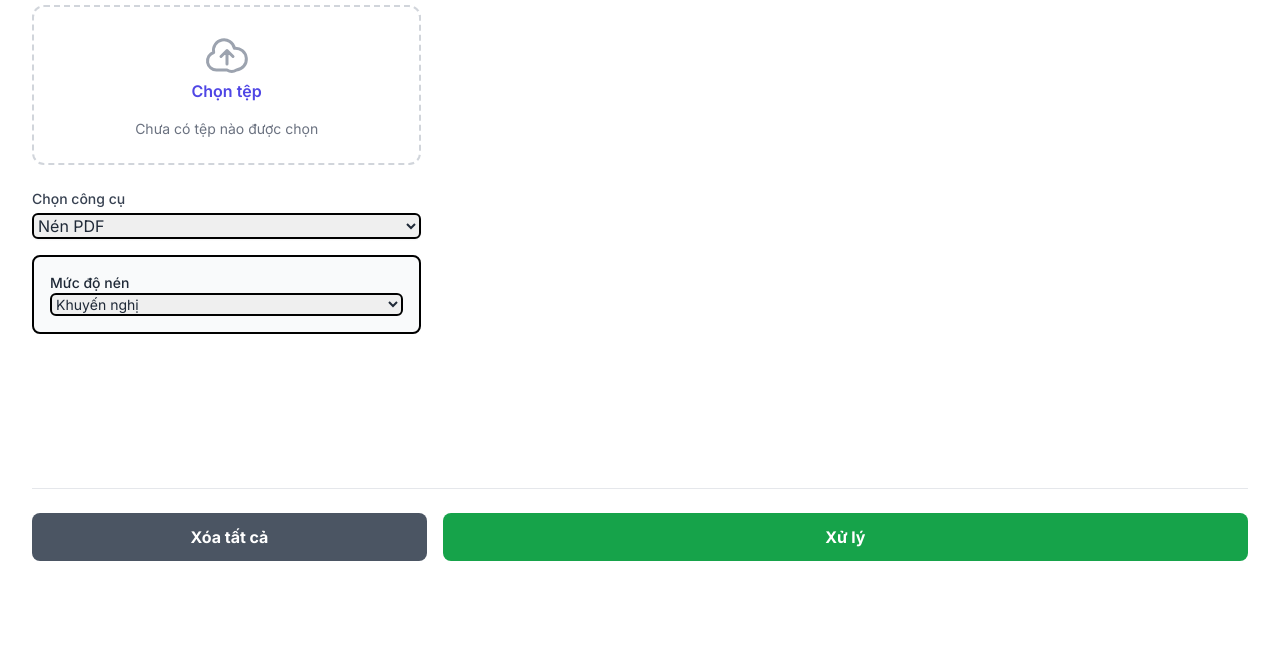
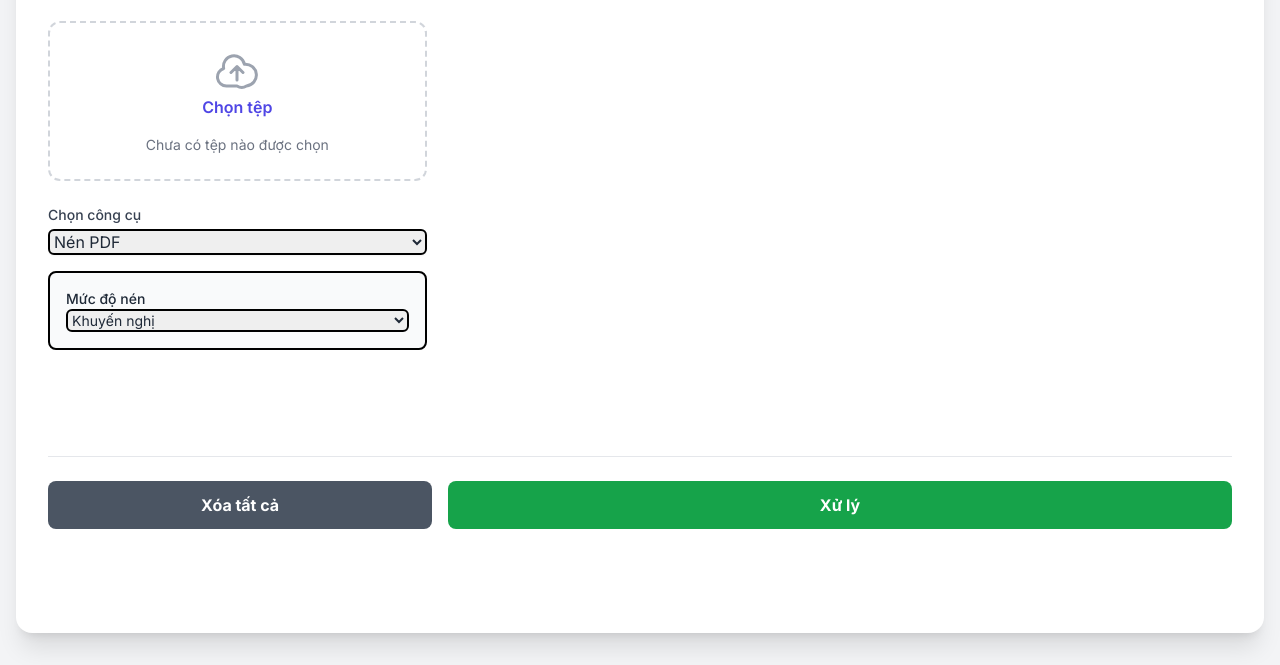
Before and after one commit to koha2002/AI, a website: page test.html in a window 1280 px wide. Shown: the part 135-800 px from the top of the page. Drawn offline with nearby package versions, Linux system fonts and the light colour scheme.

Commit message:
test.html

```diff
--- a/test.html
+++ b/test.html
@@ -4,7 +4,7 @@
     <meta charset="UTF-8">
     <meta name="viewport" content="width=device-width, initial-scale=1.0">
     <title>Công cụ xử lý PDF & Ảnh - iLovePDF API</title>
-    <link rel="icon" type="image/png" href="https://placehold.co/32x32/7c3aed/ffffff?text=L&font=inter">
+    <link rel="icon" type="image/png" href="logo.png">
     <!-- Tải Tailwind CSS -->
     <script src="https://cdn.tailwindcss.com"></script>
     <!-- Sử dụng font Inter -->
@@ -12,10 +12,6 @@
     <link rel="preconnect" href="https://fonts.gstatic.com" crossorigin>
     <link href="https://fonts.googleapis.com/css2?family=Inter:wght@400;500;600;700&display=swap" rel="stylesheet">
     <style>
-        html, body {
-            height: 100%;
-            overflow: hidden; /* Prevent body scroll */
-        }
         body {
             font-family: 'Inter', sans-serif;
         }
@@ -26,11 +22,15 @@
         .file-item:active { cursor: grabbing; }
         .dragging { opacity: 0.5; }
         /* Styles for Image Preview */
-        .preview-container { position: relative; display: inline-block; max-width: 100%; height: 100%; width: 100%; }
+        .preview-container { position: relative; display: flex; align-items: center; justify-content: center; width: 100%; height: 100%; }
         .preview-image { max-width: 100%; max-height: 100%; display: block; object-fit: contain; }
         #watermarkOverlay, #cropOverlay { position: absolute; pointer-events: none; }
-        /* FIX: Change crop overlay shadow to be dark and less intrusive */
         #cropOverlay { border: 2px dashed rgba(255, 255, 255, 0.9); box-shadow: 0 0 0 9999px rgba(0, 0, 0, 0.5); }
+        /* FIX: Black borders for form elements */
+        .form-input, .form-select, .form-color {
+            border-width: 2px;
+            border-color: #000000 !important;
+        }
     </style>
 </head>
 <body class="bg-gray-100 text-gray-800">
@@ -38,17 +38,17 @@
     <!-- Header Placeholder -->
     <header id="page-header"></header>
 
-    <main class="h-full">
-        <div class="w-full bg-white p-6 md:p-8 space-y-6 h-full flex flex-col">
+    <main class="min-h-screen w-full flex items-center justify-center p-4">
+        <div class="w-full max-w-7xl bg-white rounded-2xl shadow-xl p-6 md:p-8 space-y-6 flex flex-col" style="height: calc(100vh - 4rem);">
             <!-- Title -->
             <div class="text-center flex-shrink-0">
-                <h1 class="text-2xl md:text-3xl font-bold text-gray-900 mt-4">Công cụ xử lý PDF & Ảnh</h1>
+                <h1 class="text-2xl md:text-3xl font-bold text-gray-900">Công cụ xử lý PDF & Ảnh</h1>
                 <p class="text-gray-500 mt-2">Tích hợp iLovePDF API</p>
             </div>
 
             <div class="flex-grow flex flex-col md:flex-row gap-8 overflow-hidden">
                 <!-- Left Column: Options -->
-                <div class="w-full md:w-1/3 space-y-6 flex-shrink-0 overflow-y-auto pr-4">
+                <div class="w-full md:w-5/5 lg:w-1/3 space-y-6 flex-shrink-0 overflow-y-auto pr-4">
                     <!-- Upload Area -->
                     <div id="uploadBox" class="border-2 border-dashed border-gray-300 rounded-xl p-6 text-center space-y-4">
                          <div class="flex justify-center"><svg class="w-12 h-12 text-gray-400" xmlns="http://www.w3.org/2000/svg" fill="none" viewBox="0 0 24 24" stroke-width="1.5" stroke="currentColor"><path stroke-linecap="round" stroke-linejoin="round" d="M12 16.5V9.75m0 0l-3 3m3-3l3 3M6.75 19.5a4.5 4.5 0 01-1.41-8.775 5.25 5.25 0 0110.33-2.125 5.25 5.25 0 011.065 10.91A4.5 4.5 0 0112 19.5z" /></svg></div>
@@ -61,7 +61,7 @@
                     <div class="space-y-4">
                          <div>
                             <label for="apiTool" class="block text-sm font-medium text-gray-700">Chọn công cụ</label>
-                            <select id="apiTool" class="mt-1 block w-full rounded-md border-2 border-black shadow-sm focus:border-indigo-500 focus:ring-indigo-500">
+                            <select id="apiTool" class="mt-1 block w-full rounded-md shadow-sm focus:border-indigo-500 focus:ring-indigo-500 form-select">
                                 <optgroup label="Công cụ PDF">
                                     <option value="compress">Nén PDF</option>
                                     <option value="merge">Gộp PDF</option>
@@ -99,7 +99,7 @@
                 </div>
 
                 <!-- Right Column: Preview & File List -->
-                <div class="w-full md:w-2/3 flex flex-col overflow-hidden">
+                <div class="w-full md:w-3/5 lg:w-2/3 flex flex-col overflow-hidden">
                     <!-- File List for multi-file tools -->
                     <div id="fileListContainer" class="hidden mb-4 space-y-2 flex-shrink-0">
                         <h3 class="text-lg font-semibold text-gray-800">Các tệp đã chọn (kéo để sắp xếp):</h3>
@@ -107,7 +107,7 @@
                     </div>
                     <!-- Image Preview Area -->
                     <div id="previewArea" class="hidden flex-grow flex items-center justify-center bg-gray-200 rounded-lg p-4 min-h-0">
-                         <div class="preview-container mx-auto border-2 border-black rounded h-full w-full flex items-center justify-center">
+                         <div class="preview-container">
                             <img id="previewImage" class="preview-image rounded" />
                             <div id="watermarkOverlay" class="flex items-center justify-center" style="white-space: normal; text-align: center; line-height: 1;"></div>
                             <div id="cropOverlay"></div>
@@ -118,9 +118,9 @@
             </div>
 
             <!-- Action Buttons -->
-            <div class="grid grid-cols-1 sm:grid-cols-2 lg:grid-cols-3 gap-4 border-t border-gray-200 pt-6 flex-shrink-0">
-                <button id="clearButton" class="w-full bg-gray-600 text-white font-bold py-3 px-4 rounded-lg hover:bg-gray-700 transition-all col-span-1 sm:col-span-2 lg:col-span-1">Xóa tất cả</button>
-                <button id="processButton" class="w-full bg-green-600 text-white font-bold py-3 px-4 rounded-lg hover:bg-green-700 transition-all disabled:opacity-50 disabled:cursor-not-allowed flex items-center justify-center gap-2 col-span-1 sm:col-span-2 lg:col-span-2">
+            <div class="grid grid-cols-1 sm:grid-cols-3 gap-4 border-t border-gray-200 pt-6 flex-shrink-0">
+                <button id="clearButton" class="w-full bg-gray-600 text-white font-bold py-3 px-4 rounded-lg hover:bg-gray-700 transition-all">Xóa tất cả</button>
+                <button id="processButton" class="w-full bg-green-600 text-white font-bold py-3 px-4 rounded-lg hover:bg-green-700 transition-all disabled:opacity-50 disabled:cursor-not-allowed flex items-center justify-center gap-2 col-span-2">
                     <span id="processButtonText">Xử lý</span><div id="loader" class="loader hidden"></div>
                 </button>
             </div>
```
